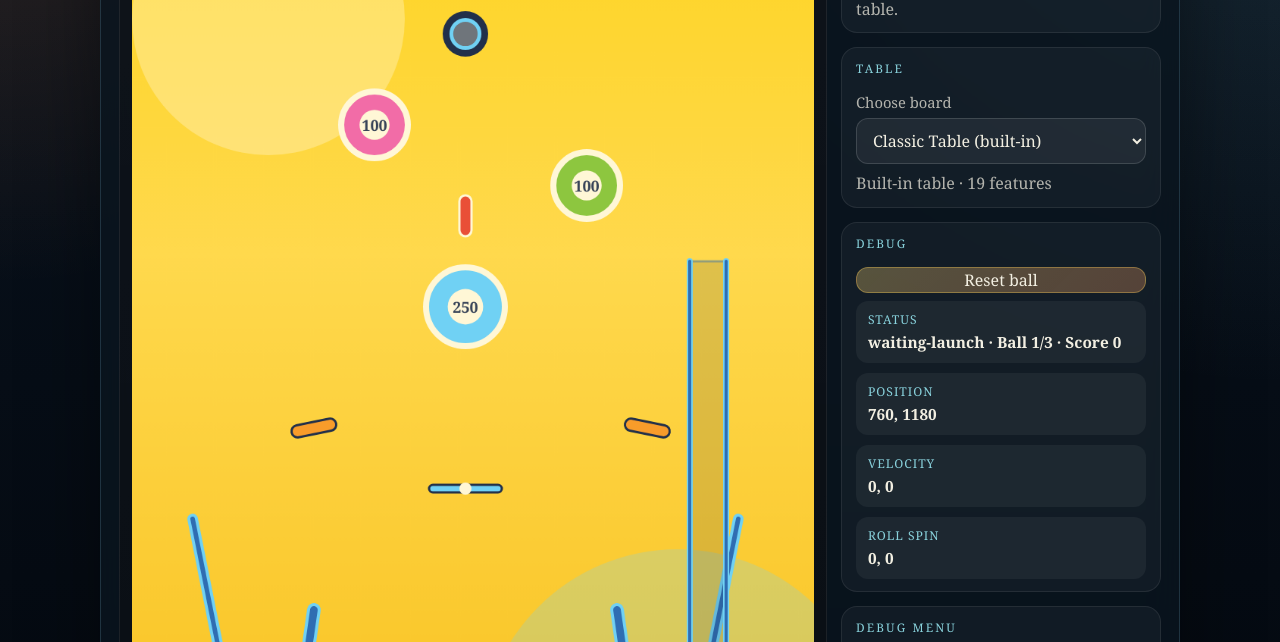
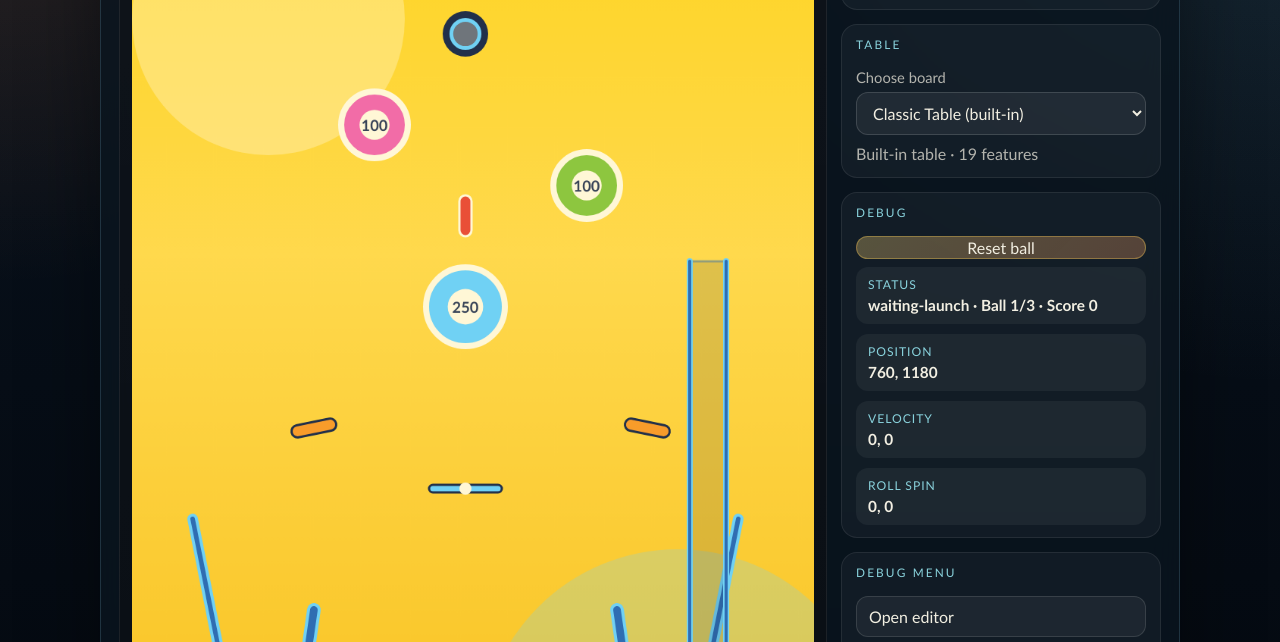
Before and after one commit to irrelative/tiltminimal, a website built with Vite: page index.html in a window 1280 px wide. Shown: the part 198-840 px from the top of the page. Built offline with nearby package versions, Linux system fonts and the light colour scheme.

Commit message:
Switch UI to sans-serif font

```diff
--- a/src/render/canvas-renderer.ts
+++ b/src/render/canvas-renderer.ts
@@ -29,6 +29,7 @@ import type {
 } from '../types/board-definition';
 import type { InputState } from '../input/keyboard-input';
 const EDITOR_INK = '#22304a';
+const UI_FONT_FAMILY = "'Avenir Next', Avenir, Futura, 'Trebuchet MS', sans-serif";
 
 interface EditorRenderOptions {
   showGrid?: boolean;
@@ -211,7 +212,7 @@ export class CanvasRenderer {
       context.fill();
 
       if (state) {
-        context.font = '600 20px Georgia, serif';
+        context.font = `600 20px ${UI_FONT_FAMILY}`;
         context.textAlign = 'center';
         context.fillStyle = theme.bumperText;
         context.fillText(String(bumper.score), bumper.x, bumper.y + 8);
@@ -533,7 +534,7 @@ export class CanvasRenderer {
   ): void {
     const theme = getBoardTheme(board.themeId);
     context.fillStyle = theme.hudText;
-    context.font = '600 28px Georgia, serif';
+    context.font = `600 28px ${UI_FONT_FAMILY}`;
     context.fillText(board.name, 48, 64);
     context.fillText(`Score ${state.score}`, 48, 104);
 
@@ -541,7 +542,7 @@ export class CanvasRenderer {
       this.drawLaunchMeter(context, board, state);
     }
 
-    context.font = '400 20px Georgia, serif';
+    context.font = `400 20px ${UI_FONT_FAMILY}`;
     context.fillStyle = theme.hudMuted;
     context.fillText(
       getStatusLabel(state, input, board),
@@ -572,7 +573,7 @@ export class CanvasRenderer {
     context.lineWidth = 2;
     context.strokeRect(x, y, meterWidth, meterHeight);
 
-    context.font = '400 16px Georgia, serif';
+    context.font = `400 16px ${UI_FONT_FAMILY}`;
     context.fillStyle = theme.hudText;
     context.fillText('Plunger', x, y - 10);
   }
@@ -992,9 +993,9 @@ export class CanvasRenderer {
   ): void {
     const theme = getBoardTheme(board.themeId);
     context.fillStyle = theme.hudText;
-    context.font = '600 28px Georgia, serif';
+    context.font = `600 28px ${UI_FONT_FAMILY}`;
     context.fillText(`${board.name} Editor`, 48, 64);
-    context.font = '400 18px Georgia, serif';
+    context.font = `400 18px ${UI_FONT_FAMILY}`;
     context.fillStyle = theme.hudMuted;
     context.fillText(
       'Drag elements to reposition. Delete removes the selection.',
--- a/src/styles.css
+++ b/src/styles.css
@@ -1,4 +1,5 @@
 :root {
+  --font-sans: 'Avenir Next', Avenir, Futura, 'Trebuchet MS', sans-serif;
   --bg-top: #09131f;
   --bg-bottom: #03070d;
   --panel: rgba(10, 21, 31, 0.82);
@@ -14,7 +15,7 @@
   --radius: 22px;
   --stage-padding: clamp(12px, 1.4vw, 22px);
   color: var(--text);
-  font-family: Georgia, 'Times New Roman', serif;
+  font-family: var(--font-sans);
   background:
     radial-gradient(
       circle at top left,
```
